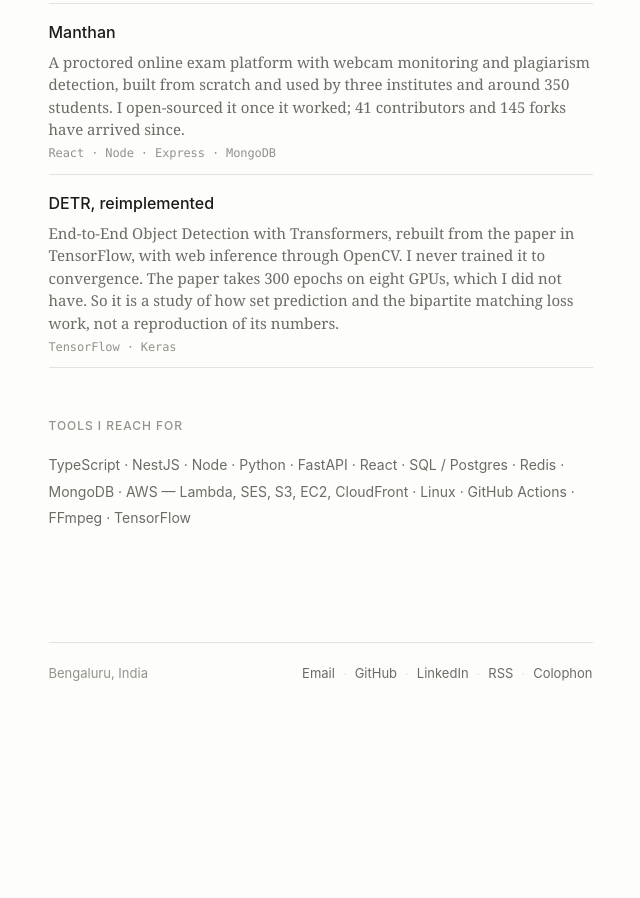
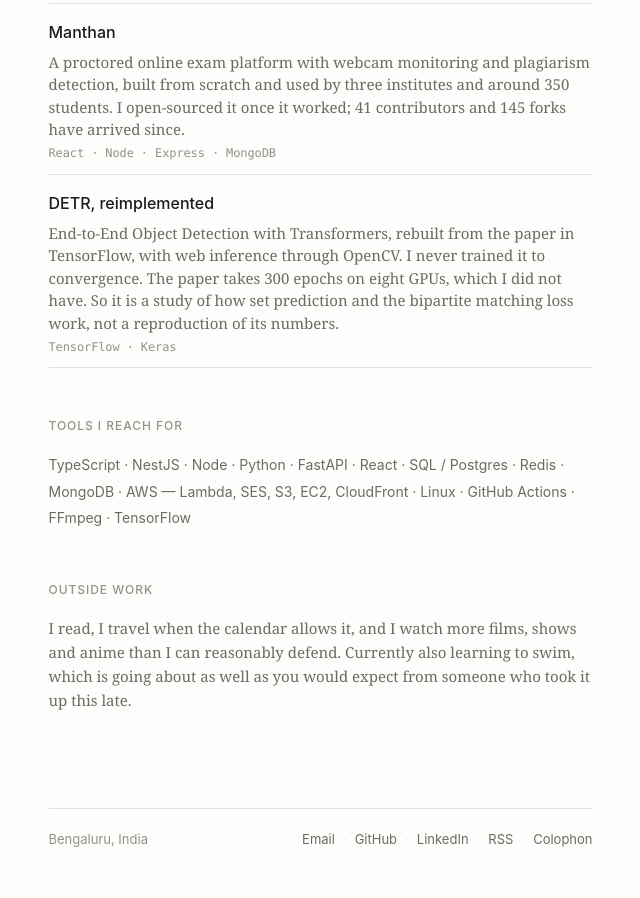
Before and after one commit to aavishkarmishra/aavishkarmishra.com, an Astro site: page /work in a window 1280 px wide. Shown: the part 1833-2731 px from the top of the page, without its empty margins (312-952 px from the left). Before the commit the page ends 2565 px from the top, so only its background shows below. Built offline with nearby package versions, Linux system fonts and the light colour scheme; Astro itself is replaced by a stand-in of ours.

Commit message:
feat: outside work line on work page

```diff
--- a/src/pages/work.astro
+++ b/src/pages/work.astro
@@ -102,6 +102,14 @@
 
   <p class="eyebrow spaced">Tools I reach for</p>
   <p class="stack">{stack.join('  ·  ')}</p>
+
+  <p class="eyebrow spaced">Outside work</p>
+  <p class="outside">
+    I read, I travel when the calendar allows it, and I watch more films, shows
+    and anime than I can reasonably defend. Currently also learning to swim,
+    which is going about as well as you would expect from someone who took it
+    up this late.
+  </p>
 </Base>
 
 <style>
@@ -124,4 +132,5 @@
   }
   .entries .entry-meta { display: block; margin-top: 0.4rem; }
   .stack { font: 400 0.875rem/1.9 var(--sans); color: var(--muted); }
+  .outside { font-size: 0.9375rem; line-height: 1.6; color: var(--muted); margin: 0; }
 </style>
```
